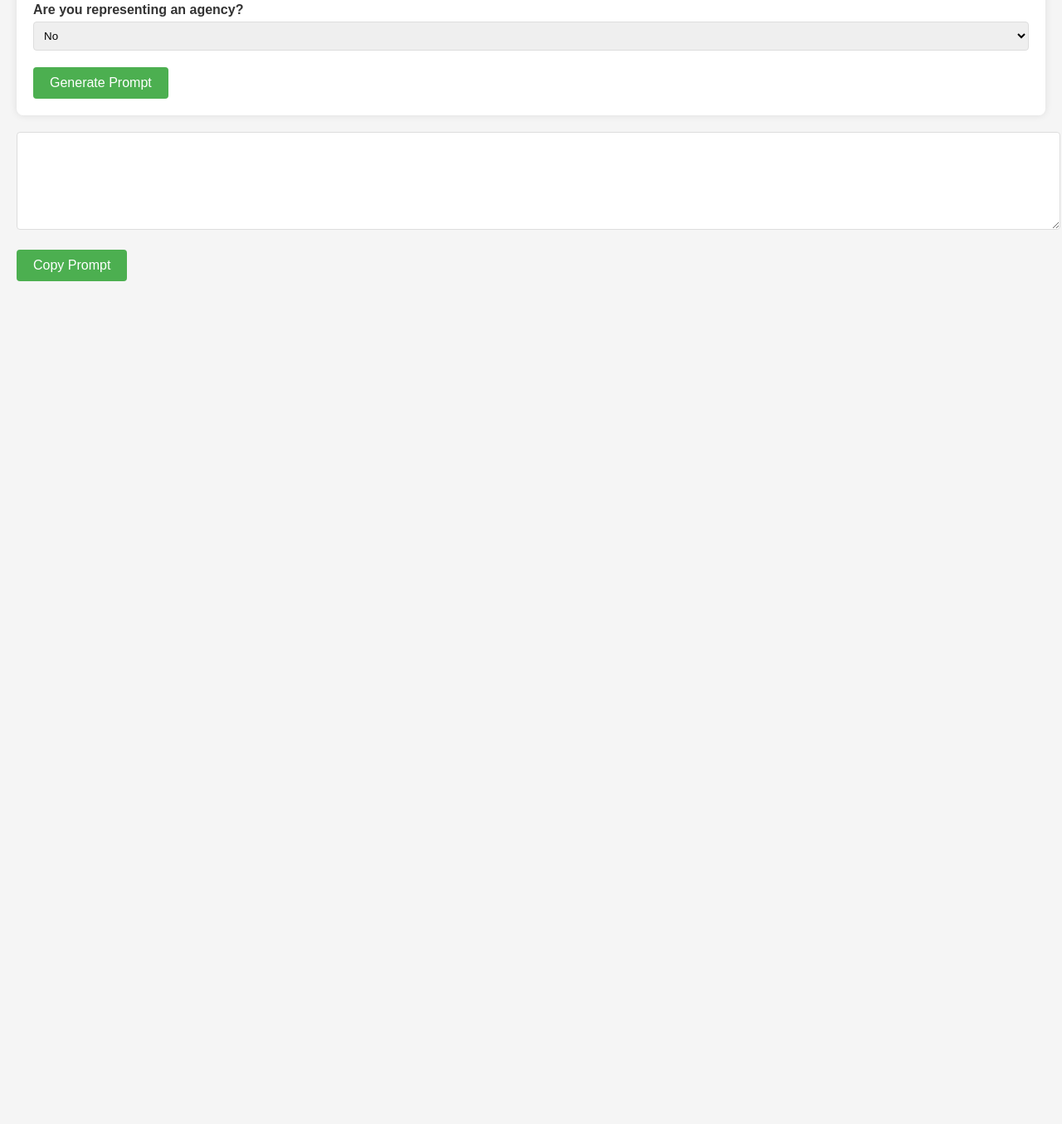
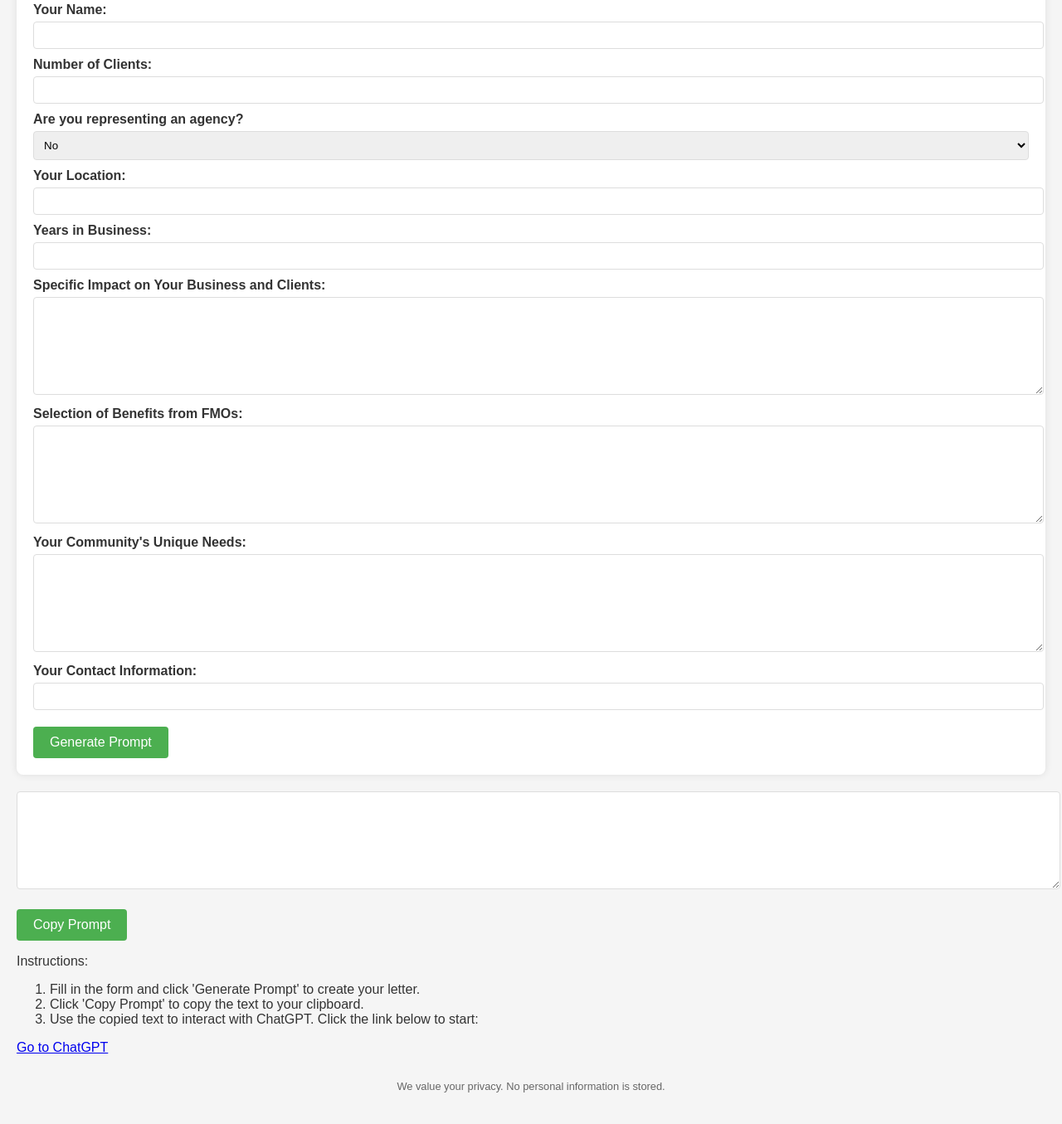
Before and after one commit to dennistonins/LetterPrompt1, a plain HTML site: page index2.html in a window 1280 px wide. Shown: the part 165-1520 px from the top of the page at 83% size. Before the commit the page ends 800 px from the top, so only its background shows below. Drawn offline with Linux system fonts and the light colour scheme.

Commit message:
Add files via upload

```diff
--- a/index2.html
+++ b/index2.html
@@ -13,7 +13,11 @@
     </header>
 
     <form id="letterForm">
-        <!-- ... (other form fields) -->
+        <label for="name">Your Name:</label>
+        <input type="text" id="name" name="name" required>
+
+        <label for="clients">Number of Clients:</label>
+        <input type="number" id="clients" name="clients" required>
 
         <label for="agency">Are you representing an agency?</label>
         <select id="agency" name="agency">
@@ -29,7 +33,23 @@
             <input type="number" id="agents" name="agents">
         </div>
 
-        <!-- ... (rest of the form fields) -->
+        <label for="location">Your Location:</label>
+        <input type="text" id="location" name="location" required>
+
+        <label for="experience">Years in Business:</label>
+        <input type="number" id="experience" name="experience" required>
+
+        <label for="impact">Specific Impact on Your Business and Clients:</label>
+        <textarea id="impact" name="impact" required></textarea>
+
+        <label for="benefits">Selection of Benefits from FMOs:</label>
+        <textarea id="benefits" name="benefits" required></textarea>
+
+        <label for="communityNeeds">Your Community's Unique Needs:</label>
+        <textarea id="communityNeeds" name="communityNeeds" required></textarea>
+
+        <label for="contactInfo">Your Contact Information:</label>
+        <input type="text" id="contactInfo" name="contactInfo" required>
 
         <button type="submit">Generate Prompt</button>
     </form>
@@ -37,7 +57,19 @@
     <textarea id="outputLetter" readonly></textarea>
     <button id="copyButton">Copy Prompt</button>
 
-    <!-- ... (instructions, footer) -->
+    <div class="instructions">
+        <p>Instructions:</p>
+        <ol>
+            <li>Fill in the form and click 'Generate Prompt' to create your letter.</li>
+            <li>Click 'Copy Prompt' to copy the text to your clipboard.</li>
+            <li>Use the copied text to interact with ChatGPT. Click the link below to start:</li>
+        </ol>
+        <a href="https://chat.openai.com/chat" target="_blank">Go to ChatGPT</a>
+    </div>
+
+    <footer>
+        <p>We value your privacy. No personal information is stored.</p>
+    </footer>
 
     <script src="script.js"></script>
 </body>
--- a/script.js
+++ b/script.js
@@ -2,11 +2,11 @@
 document.getElementById('letterForm').addEventListener('submit', function(event) {
     event.preventDefault();
 
-    // Collecting form data
     var name = document.getElementById('name').value;
     var clients = document.getElementById('clients').value;
     var agency = document.getElementById('agency').value;
-    var agents = document.getElementById('agents').value;
+    var agencyName = agency === 'yes' ? document.getElementById('agencyName').value : '';
+    var agents = agency === 'yes' ? document.getElementById('agents').value : '';
     var location = document.getElementById('location').value;
     var experience = document.getElementById('experience').value;
     var impact = document.getElementById('impact').value;
@@ -14,7 +14,6 @@ document.getElementById('letterForm').addEventListener('submit', function(event)
     var communityNeeds = document.getElementById('communityNeeds').value;
     var contactInfo = document.getElementById('contactInfo').value;
 
-    // Generating the letter with user data appended
     var letter = `Task: Compose a professional letter addressed to senators and congressmen.
 
 Objective: The letter should address the issue of CMS's proposed rule to eliminate administrative payments from insurance companies to Field Marketing Organizations (FMOs), which could significantly impact the support FMOs provide.
@@ -34,8 +33,7 @@ Style: The letter should be formal and persuasive, clearly articulating the impo
 User Input:
 Name: ${name}
 Number of Clients: ${clients}
-Representing Agency: ${agency}
-Number of Agents in Agency: ${agents}
+Representing Agency: ${agency === 'yes' ? 'Yes, Agency Name: ' + agencyName + ', Number of Agents: ' + agents : 'No'}
 Location: ${location}
 Years in Business: ${experience}
 Specific Impact: ${impact}
```
